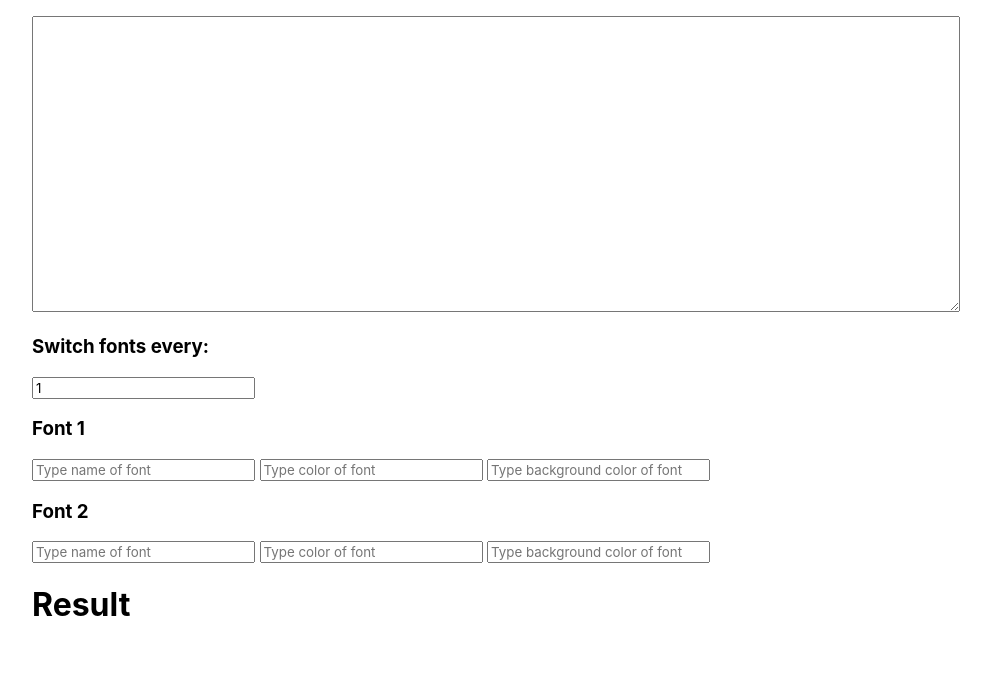
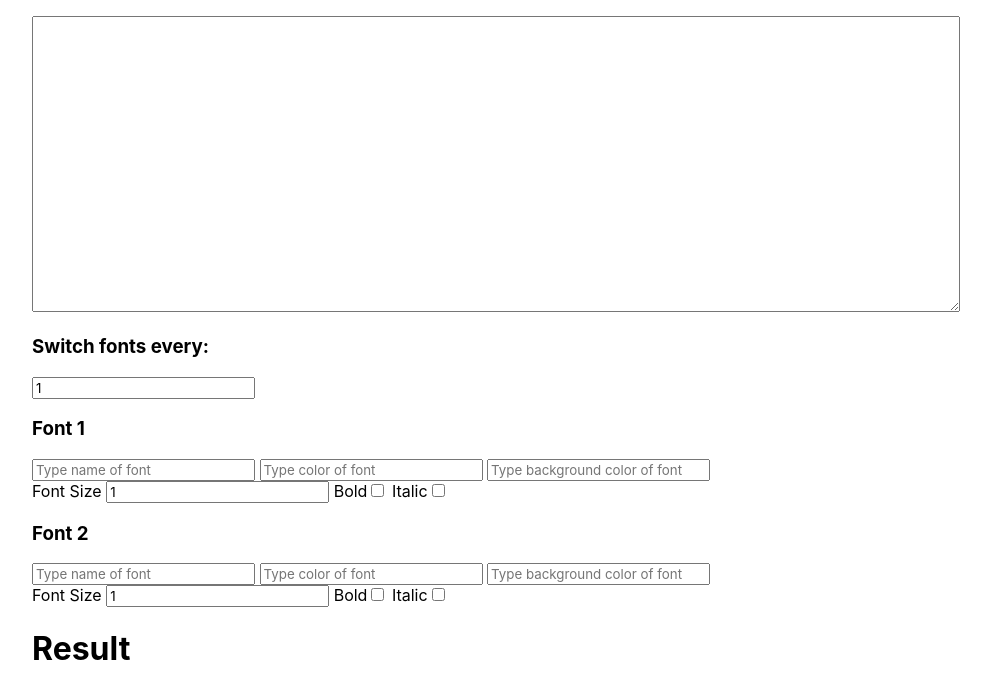
Before and after one commit to eado/fontswitcher, a plain HTML site: page index.html in a window 1280 px wide. Shown: the part 150-848 px from the top of the page, without its empty margins (32-1023 px from the left). Drawn offline with Linux system fonts and the light colour scheme.

Commit message:
add bold, italic and font size

```diff
--- a/index.html
+++ b/index.html
@@ -19,10 +19,20 @@
     <input type="text" name="" id="font1" onkeyup="stringToHTML()" placeholder="Type name of font">
     <input type="text" name="" id="font1color" onkeyup="stringToHTML()" placeholder="Type color of font">
     <input type="text" name="" id="font1bg" onkeyup="stringToHTML()" placeholder="Type background color of font">
+    <br>
+    <span>Font Size</span>
+    <input type="number" value="1" name="" id="font1size" onkeyup="stringToHTML()" onmouseup="stringToHTML()" placeholder="1em">
+    <span>Bold</span><input type="checkbox" onmouseup="stringToHTML()" name="" id="font1bold">
+    <span>Italic</span><input type="checkbox" onmouseup="stringToHTML()" name="" id="font1italic">
     <h3>Font 2</h3>
     <input type="text" name="" id="font2" onkeyup="stringToHTML()" placeholder="Type name of font">
     <input type="text" name="" id="font2color" onkeyup="stringToHTML()" placeholder="Type color of font">
     <input type="text" name="" id="font2bg" onkeyup="stringToHTML()" placeholder="Type background color of font">
+    <br>
+    <span>Font Size</span>
+    <input type="number" value="1" name="" id="font2size" onkeyup="stringToHTML()" onmouseup="stringToHTML()" placeholder="1em">
+    <span>Bold</span><input type="checkbox" onchange="stringToHTML()" name="" id="font2bold">
+    <span>Italic</span><input type="checkbox" onchange="stringToHTML()" name="" id="font2italic">
     <h1>Result</h1>
     <div id="html"></div>
 </body>
--- a/main.js
+++ b/main.js
@@ -19,15 +19,17 @@ function stringToHTML() {
         var elements = document.getElementsByClassName("font"+i);
 
         for (var k = 0; k < elements.length; k++) {
-            if (i == 1) {
-                elements[k].style.fontFamily = document.getElementById("font1").value;
-                elements[k].style.backgroundColor = document.getElementById("font1bg").value;
-                elements[k].style.color = document.getElementById("font1color").value;
+            elements[k].style.fontFamily = document.getElementById("font"+i).value;
+            elements[k].style.backgroundColor = document.getElementById("font"+i+"bg").value;
+            elements[k].style.color = document.getElementById("font"+i+"color").value;
+            elements[k].style.fontSize = document.getElementById("font"+i+"size").value + "em";
+
+            if (document.getElementById("font"+i+"bold").checked) {
+                elements[k].style.fontWeight = "bold";
             }
-            else if (i == 2) {
-                elements[k].style.fontFamily = document.getElementById("font2").value;
-                elements[k].style.backgroundColor = document.getElementById("font2bg").value;
-                elements[k].style.color = document.getElementById("font2color").value;
+
+            if (document.getElementById("font"+i+"italic").checked) {
+                elements[k].style.fontStyle = "italic";
             }
         }
     }
```
